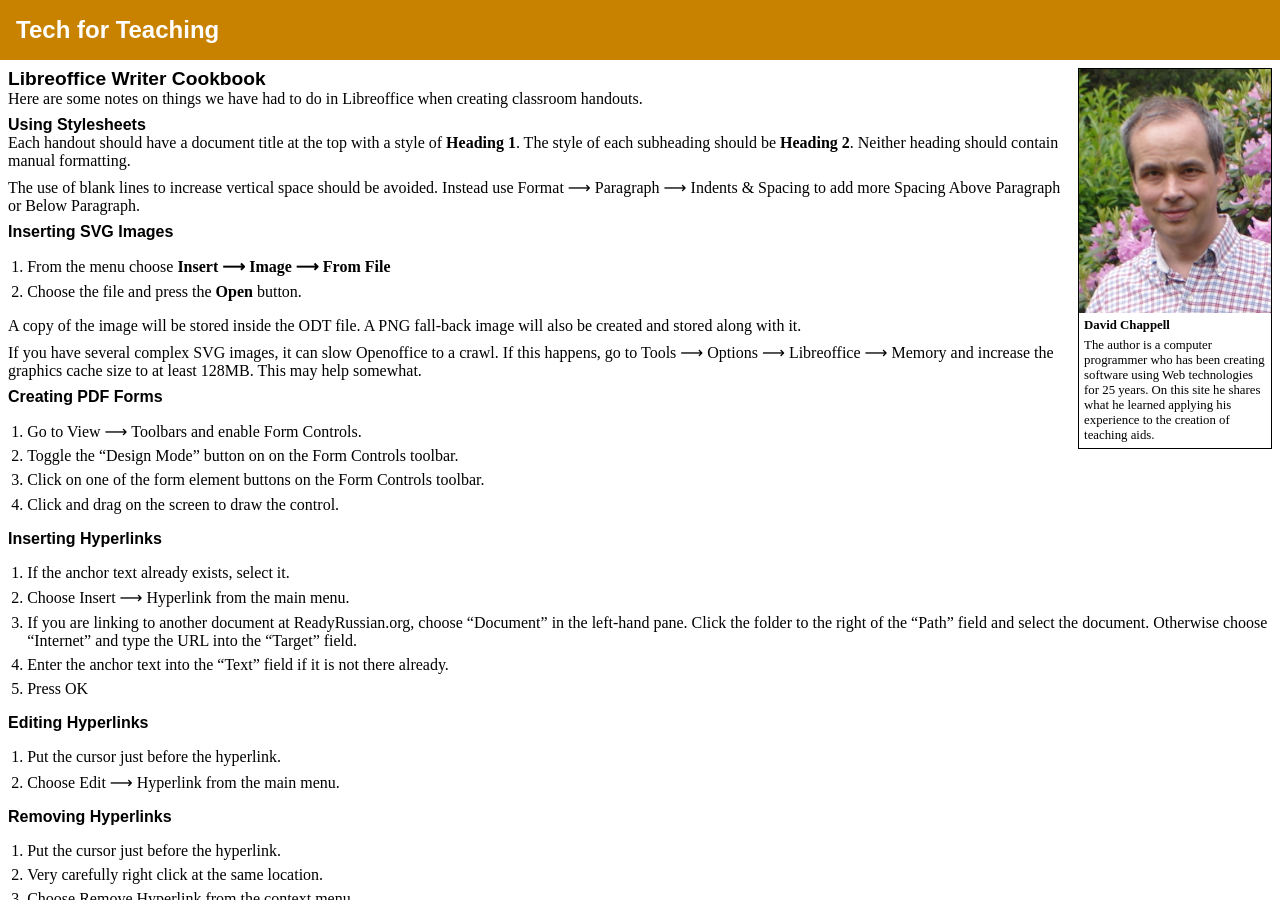
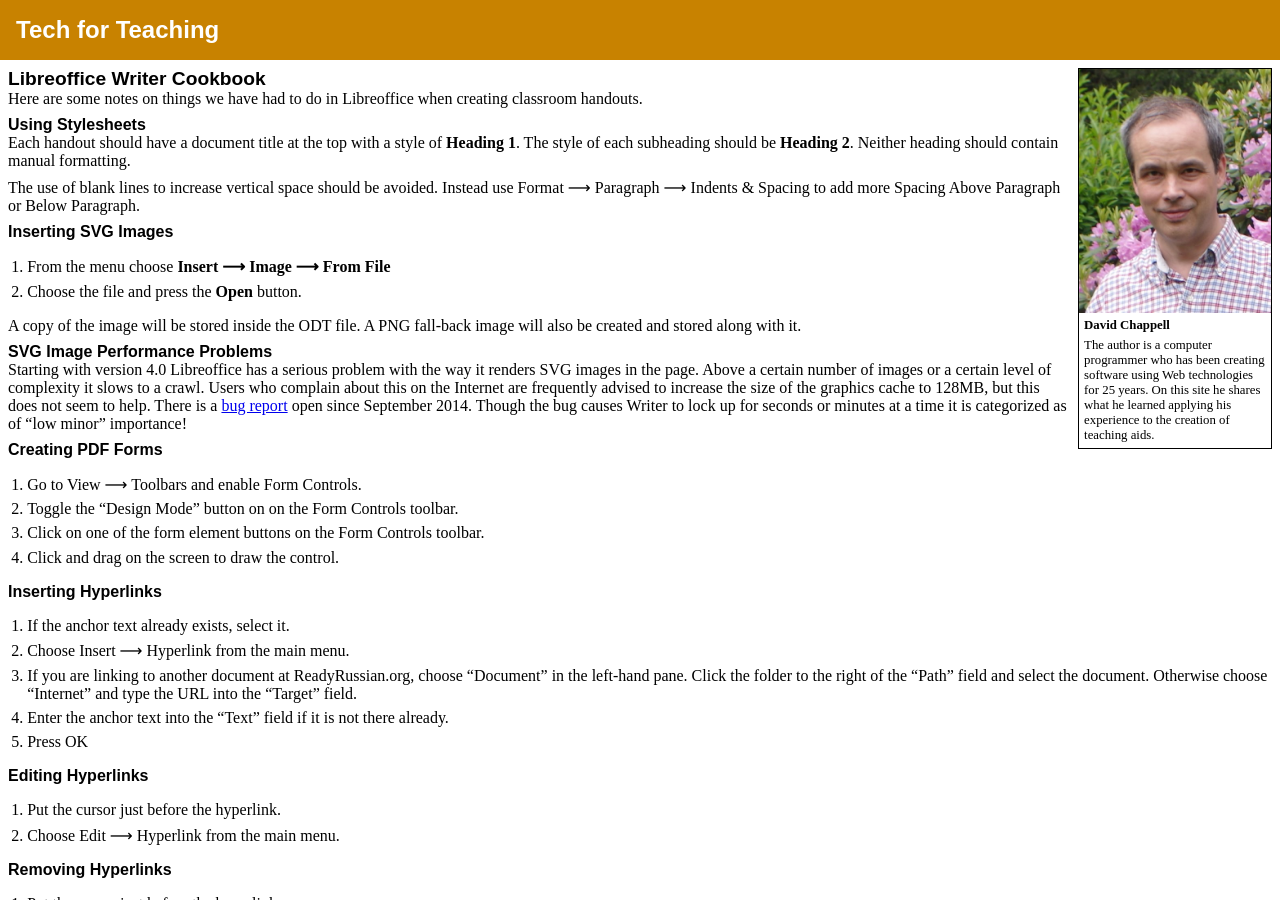
Before and after one commit to david672orford/tech-for-teaching, a Jekyll site: the page built from software/libreoffice/index.md, in a window 1280 px wide and 900 px high. Built offline with Jekyll 4.4.1, drawn with Linux system fonts in a browser that asks for light colours; our own code applies the rules of GitHub Pages for plain Markdown files.

```diff
--- a/software/libreoffice/index.md
+++ b/software/libreoffice/index.md
@@ -21,16 +21,22 @@
 A copy of the image will be stored inside the ODT file. A PNG fall-back
 image will also be created and stored along with it.
 
-If you have several complex SVG images, it can slow Openoffice to a crawl. If
-this happens, go to Tools ⟶ Options ⟶ Libreoffice ⟶ Memory and increase the
-graphics cache size to at least 128MB. This may help somewhat.
+### SVG Image Performance Problems
+
+Starting with version 4.0 Libreoffice has a serious problem with the way it
+renders SVG images in the page.  Above a certain number of images or a certain
+level of complexity it slows to a crawl.  Users who complain about this on the
+Internet are frequently advised to increase the size of the graphics cache to
+128MB, but this does not seem to help. There is a
+[bug report](https://bugs.documentfoundation.org/show_bug.cgi?id=83426)
+open since September 2014. Though the bug causes Writer to lock up for
+seconds or minutes at a time it is categorized as of "low minor" importance!
 
 ### Creating PDF Forms
 
 1. Go to View ⟶ Toolbars and enable Form Controls.
 2. Toggle the “Design Mode” button on on the Form Controls toolbar.
-3. Click on one of the form element buttons on the Form Controls
-   toolbar.
+3. Click on one of the form element buttons on the Form Controls toolbar.
 4. Click and drag on the screen to draw the control.
 
 ### Inserting Hyperlinks
```
Also changed, not shown: assets/images/title/image.png, assets/images/title/image.svg.
